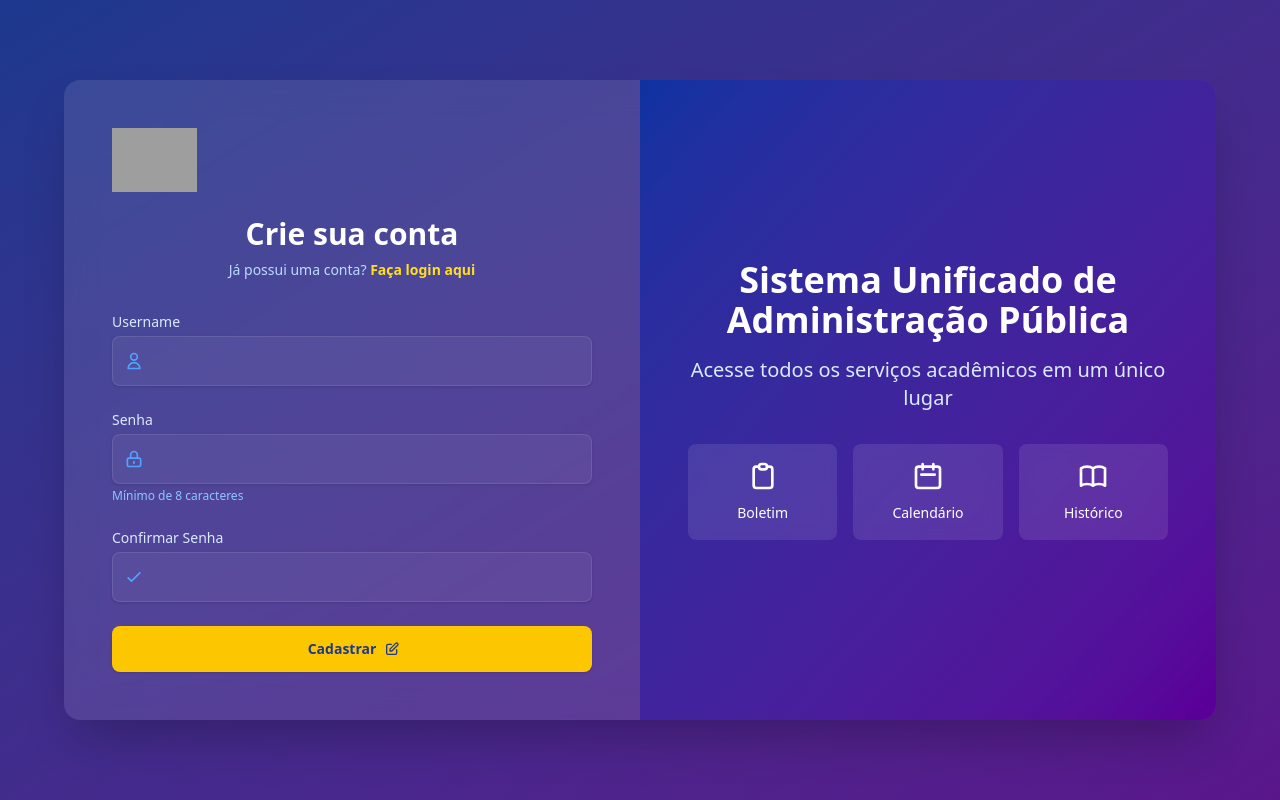
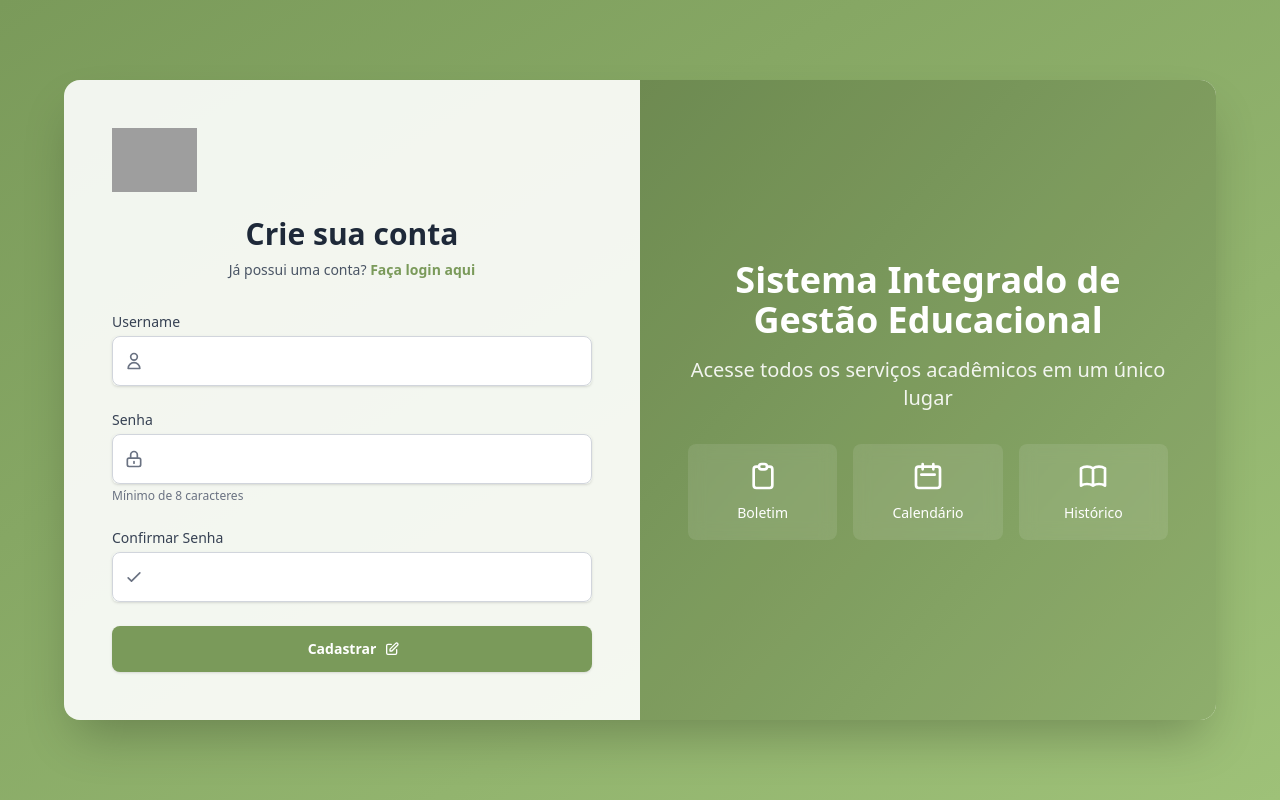
Before and after one commit to ranixx1/SIGED, a Django app: page /usuarios/cadastro/ in a window 1280 px wide. Run offline with Django 4.2, Linux system fonts and the light colour scheme; grey boxes are pictures that could not be loaded.

Commit message:
mudando palheta

```diff
--- a/suap-clone/usuarios/templates/cadastro.html
+++ b/suap-clone/usuarios/templates/cadastro.html
@@ -2,28 +2,28 @@
 {% load static %}
 
 {% block 'body' %}
-<div class="min-h-screen bg-gradient-to-br from-blue-900 to-purple-900 flex items-center justify-center p-4">
-    <div class="max-w-6xl w-full bg-white/10 backdrop-blur-lg rounded-2xl shadow-2xl overflow-hidden flex flex-col lg:flex-row">
+<div class="min-h-screen bg-gradient-to-br from-[#7a9a5a] to-[#9ec178] flex items-center justify-center p-4">
+    <div class="max-w-6xl w-full bg-white/90 rounded-2xl shadow-2xl overflow-hidden flex flex-col lg:flex-row">
         <!-- Left Column - Form -->
         <div class="w-full lg:w-1/2 p-8 md:p-12 flex flex-col justify-center">
             <div class="text-center lg:text-left">
                 <div class="flex justify-center lg:justify-start">
-                    <img class="h-16 w-auto" src="{% static 'logo.png' %}" alt="SUAP Clone">
+                    <img class="h-16 w-auto" src="{% static 'logo.png' %}" alt="SIGED">
                 </div>
-                <h1 class="mt-6 text-3xl font-extrabold text-white text-center">Crie sua conta</h1>
-                <p class="mt-2 text-blue-200 text-sm text-center">
+                <h1 class="mt-6 text-3xl font-extrabold text-gray-800 text-center">Crie sua conta</h1>
+                <p class="mt-2 text-gray-600 text-sm text-center">
                     Já possui uma conta?
-                    <a href="{% url 'login'%}" class="font-semibold text-yellow-300 hover:text-yellow-200 transition-colors">Faça login aqui</a>
+                    <a href="{% url 'login'%}" class="font-semibold text-[#7a9a5a] hover:text-[#9ec178] transition-colors">Faça login aqui</a>
                 </p>
 
                 {% if messages %}
                     {% for message in messages %}
-                        <div class="mt-6 p-4 rounded-lg {{message.tags}} bg-opacity-20 backdrop-blur-sm">
+                        <div class="mt-6 p-4 rounded-lg {{message.tags}} bg-[#f5f5f5]">
                             <div class="flex items-center">
                                 <svg class="w-5 h-5 mr-2" fill="none" stroke="currentColor" viewBox="0 0 24 24">
                                     <path stroke-linecap="round" stroke-linejoin="round" stroke-width="2" d="M13 16h-1v-4h-1m1-4h.01M21 12a9 9 0 11-18 0 9 9 0 0118 0z"></path>
                                 </svg>
-                                <span class="text-sm">{{message}}</span>
+                                <span class="text-sm text-gray-700">{{message}}</span>
                             </div>
                         </div>
                     {% endfor %}
@@ -33,44 +33,44 @@
             <div class="mt-8">
                 <form action="{% url 'cadastro' %}" method="POST" class="space-y-6">{% csrf_token %}
                     <div>
-                        <label class="block text-sm font-medium text-blue-100">Username</label>
+                        <label class="block text-sm font-medium text-gray-700">Username</label>
                         <div class="mt-1 relative rounded-md shadow-sm">
                             <div class="absolute inset-y-0 left-0 pl-3 flex items-center pointer-events-none">
-                                <svg class="h-5 w-5 text-blue-400" fill="none" stroke="currentColor" viewBox="0 0 24 24">
+                                <svg class="h-5 w-5 text-gray-500" fill="none" stroke="currentColor" viewBox="0 0 24 24">
                                     <path stroke-linecap="round" stroke-linejoin="round" stroke-width="2" d="M16 7a4 4 0 11-8 0 4 4 0 018 0zM12 14a7 7 0 00-7 7h14a7 7 0 00-7-7z"></path>
                                 </svg>
                             </div>
-                            <input type="text" name="username" required class="block w-full pl-10 pr-3 py-3 bg-white/5 border border-white/10 rounded-lg text-white placeholder-blue-300 focus:outline-none focus:ring-2 focus:ring-yellow-400 focus:border-transparent transition-all">
+                            <input type="text" name="username" required class="block w-full pl-10 pr-3 py-3 bg-white border border-gray-300 rounded-lg text-gray-700 placeholder-gray-400 focus:outline-none focus:ring-2 focus:ring-[#9ec178] focus:border-transparent transition-all">
                         </div>
                     </div>
 
                     <div>
-                        <label class="block text-sm font-medium text-blue-100">Senha</label>
+                        <label class="block text-sm font-medium text-gray-700">Senha</label>
                         <div class="mt-1 relative rounded-md shadow-sm">
                             <div class="absolute inset-y-0 left-0 pl-3 flex items-center pointer-events-none">
-                                <svg class="h-5 w-5 text-blue-400" fill="none" stroke="currentColor" viewBox="0 0 24 24">
+                                <svg class="h-5 w-5 text-gray-500" fill="none" stroke="currentColor" viewBox="0 0 24 24">
                                     <path stroke-linecap="round" stroke-linejoin="round" stroke-width="2" d="M12 15v2m-6 4h12a2 2 0 002-2v-6a2 2 0 00-2-2H6a2 2 0 00-2 2v6a2 2 0 002 2zm10-10V7a4 4 0 00-8 0v4h8z"></path>
                                 </svg>
                             </div>
-                            <input type="password" name="senha" required class="block w-full pl-10 pr-3 py-3 bg-white/5 border border-white/10 rounded-lg text-white placeholder-blue-300 focus:outline-none focus:ring-2 focus:ring-yellow-400 focus:border-transparent transition-all">
+                            <input type="password" name="senha" required class="block w-full pl-10 pr-3 py-3 bg-white border border-gray-300 rounded-lg text-gray-700 placeholder-gray-400 focus:outline-none focus:ring-2 focus:ring-[#9ec178] focus:border-transparent transition-all">
                         </div>
-                        <p class="mt-1 text-xs text-blue-300">Mínimo de 8 caracteres</p>
+                        <p class="mt-1 text-xs text-gray-500">Mínimo de 8 caracteres</p>
                     </div>
 
                     <div>
-                        <label class="block text-sm font-medium text-blue-100">Confirmar Senha</label>
+                        <label class="block text-sm font-medium text-gray-700">Confirmar Senha</label>
                         <div class="mt-1 relative rounded-md shadow-sm">
                             <div class="absolute inset-y-0 left-0 pl-3 flex items-center pointer-events-none">
-                                <svg class="h-5 w-5 text-blue-400" fill="none" stroke="currentColor" viewBox="0 0 24 24">
+                                <svg class="h-5 w-5 text-gray-500" fill="none" stroke="currentColor" viewBox="0 0 24 24">
                                     <path stroke-linecap="round" stroke-linejoin="round" stroke-width="2" d="M5 13l4 4L19 7"></path>
                                 </svg>
                             </div>
-                            <input type="password" name="confirmar_senha" required class="block w-full pl-10 pr-3 py-3 bg-white/5 border border-white/10 rounded-lg text-white placeholder-blue-300 focus:outline-none focus:ring-2 focus:ring-yellow-400 focus:border-transparent transition-all">
+                            <input type="password" name="confirmar_senha" required class="block w-full pl-10 pr-3 py-3 bg-white border border-gray-300 rounded-lg text-gray-700 placeholder-gray-400 focus:outline-none focus:ring-2 focus:ring-[#9ec178] focus:border-transparent transition-all">
                         </div>
                     </div>
 
                     <div>
-                        <button type="submit" class="w-full flex justify-center items-center py-3 px-4 border border-transparent rounded-lg shadow-sm text-sm font-bold text-blue-900 bg-yellow-400 hover:bg-yellow-300 focus:outline-none focus:ring-2 focus:ring-offset-2 focus:ring-yellow-500 transition-all transform hover:scale-[1.01]">
+                        <button type="submit" class="w-full flex justify-center items-center py-3 px-4 border border-transparent rounded-lg shadow-sm text-sm font-bold text-white bg-[#7a9a5a] hover:bg-[#9ec178] focus:outline-none focus:ring-2 focus:ring-offset-2 focus:ring-[#9ec178] transition-all transform hover:scale-[1.01]">
                             Cadastrar
                             <svg class="ml-2 -mr-1 w-4 h-4" fill="none" stroke="currentColor" viewBox="0 0 24 24">
                                 <path stroke-linecap="round" stroke-linejoin="round" stroke-width="2" d="M11 5H6a2 2 0 00-2 2v11a2 2 0 002 2h11a2 2 0 002-2v-5m-1.414-9.414a2 2 0 112.828 2.828L11.828 15H9v-2.828l8.586-8.586z"></path>
@@ -82,11 +82,11 @@
         </div>
 
         <!-- Right Column - Image (igual ao login) -->
-        <div class="hidden lg:block lg:w-1/2 bg-gradient-to-br from-blue-700 to-purple-700 relative">
-            <div class="absolute inset-0 bg-black/30 flex items-center justify-center p-12">
+        <div class="hidden lg:block lg:w-1/2 bg-gradient-to-br from-[#7a9a5a] to-[#9ec178] relative">
+            <div class="absolute inset-0 bg-black/10 flex items-center justify-center p-12">
                 <div class="text-center text-white">
-                    <h2 class="text-4xl font-bold mb-4">Sistema Unificado de Administração Pública</h2>
-                    <p class="text-xl text-blue-100">Acesse todos os serviços acadêmicos em um único lugar</p>
+                    <h2 class="text-4xl font-bold mb-4"> Sistema Integrado de Gestão Educacional </h2>
+                    <p class="text-xl text-white/90">Acesse todos os serviços acadêmicos em um único lugar</p>
                     <div class="mt-8 grid grid-cols-3 gap-4">
                         <div class="bg-white/10 p-4 rounded-lg backdrop-blur-sm">
                             <svg class="w-8 h-8 mx-auto mb-2" fill="none" stroke="currentColor" viewBox="0 0 24 24">
```
